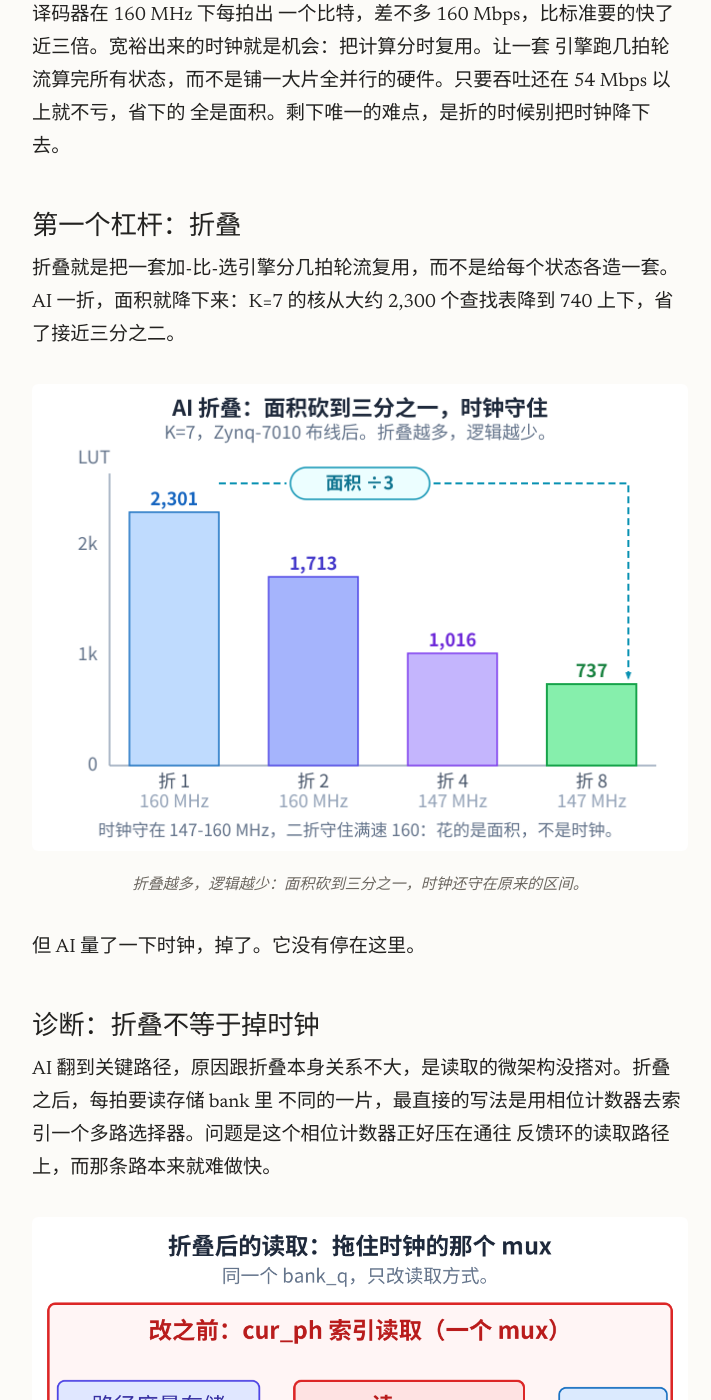
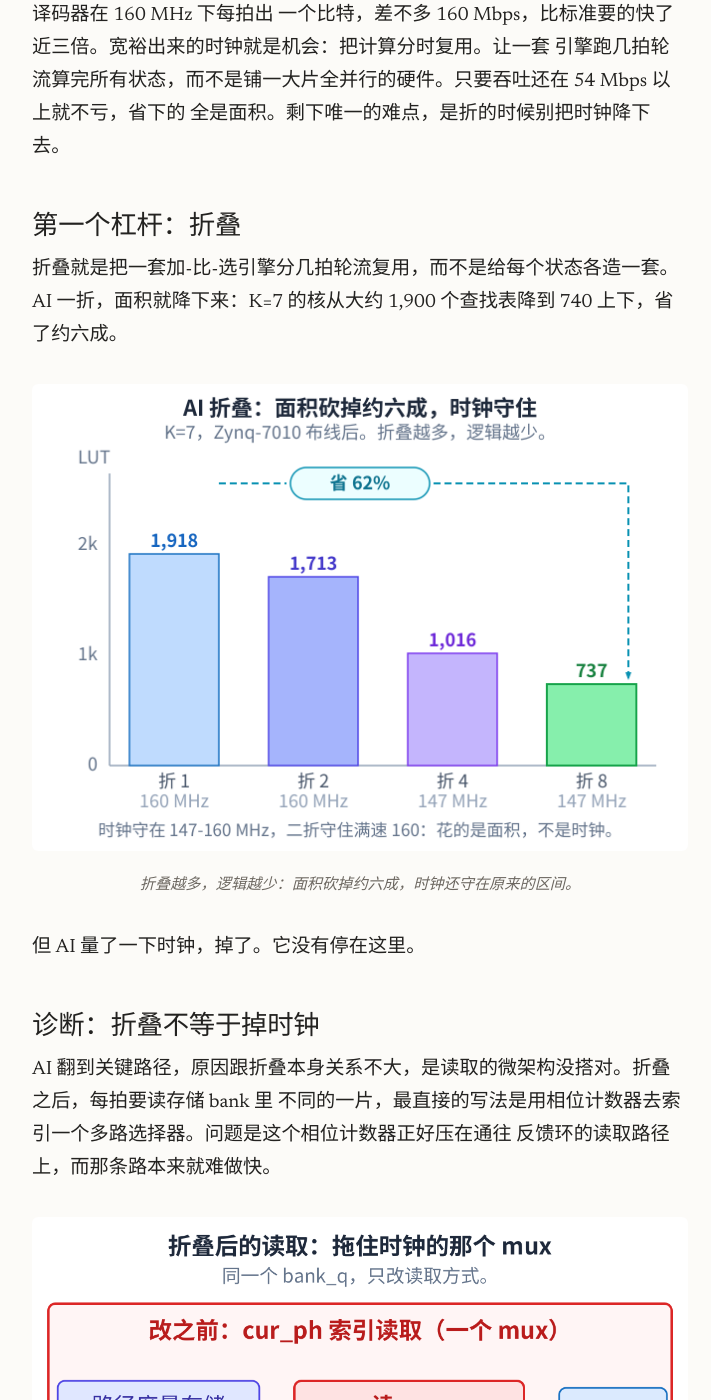
Before and after one commit to rockyco/rockyco.github.io, a Jekyll site: the page built from _posts/2026-06-21-viterbi-resource-folding.zh.md, in a window 1280 px wide and 1400 px high, scrolled down 2934 px. Shown: the whole window, without its empty margins (280-991 px from the left). Built offline with Jekyll 4.4.1, drawn with Linux system fonts in a browser that asks for light colours.

Commit message:
blog: correct Viterbi fold-1 LUT to the signed-off 1,918 (was a stale 2,301)
The canonical post-route K=7 / Zynq-7010 fold-1 is 1,918 LUT (fold1_ws_final),
not the historical 2,301. Update both figures (resource_shrink, tradespace) and
the prose: 1,918 -> 737 is about a 60% saving, not 'to a third'.

Co-Authored-By: Claude Opus 4.8 (1M context) <noreply@anthropic.com>

```diff
--- a/_posts/2026-06-21-viterbi-resource-folding.zh.md
+++ b/_posts/2026-06-21-viterbi-resource-folding.zh.md
@@ -63,13 +63,13 @@ Viterbi 就是这么做的。
 ## 第一个杠杆：折叠
 
 折叠就是把一套加-比-选引擎分几拍轮流复用，而不是给每个状态各造一套。AI 一折，面积就降下来：K=7
-的核从大约 2,300 个查找表降到 740 上下，省了接近三分之二。
+的核从大约 1,900 个查找表降到 740 上下，省了约六成。
 
 <figure>
   <a class="zoom" href="{{ '/assets/blog/viterbi-resource-folding/zh/resource_shrink.png' | relative_url }}">
     <img src="{{ '/assets/blog/viterbi-resource-folding/zh/resource_shrink.png' | relative_url }}" alt="折叠越多逻辑越少，时钟守住。">
   </a>
-  <figcaption>折叠越多，逻辑越少：面积砍到三分之一，时钟还守在原来的区间。</figcaption>
+  <figcaption>折叠越多，逻辑越少：面积砍掉约六成，时钟还守在原来的区间。</figcaption>
 </figure>
 
 但 AI 量了一下时钟，掉了。它没有停在这里。
```
Also changed, not shown: _posts/2026-06-21-viterbi-resource-folding.md (+2 -2 lines), assets/blog/viterbi-resource-folding/en/resource_shrink.png, assets/blog/viterbi-resource-folding/en/tradespace.png, assets/blog/viterbi-resource-folding/zh/resource_shrink.png, assets/blog/viterbi-resource-folding/zh/tradespace.png.
